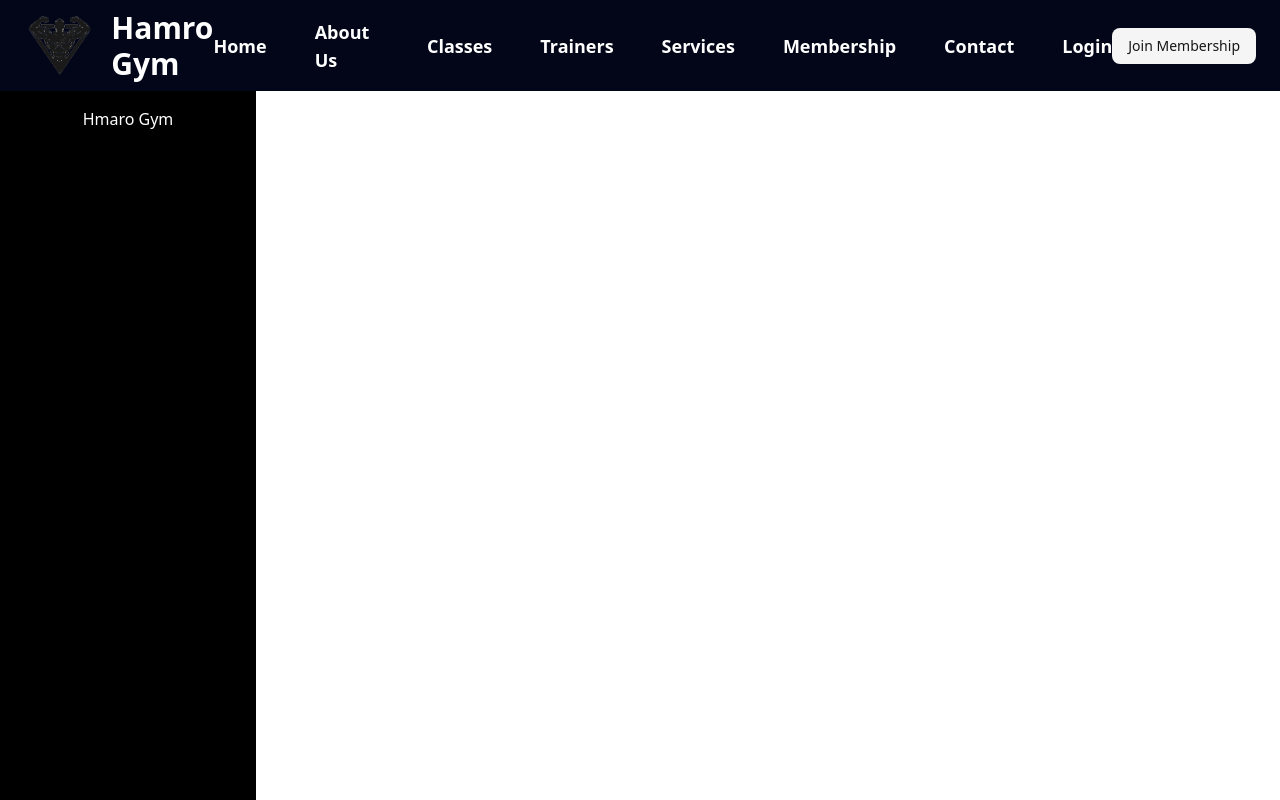
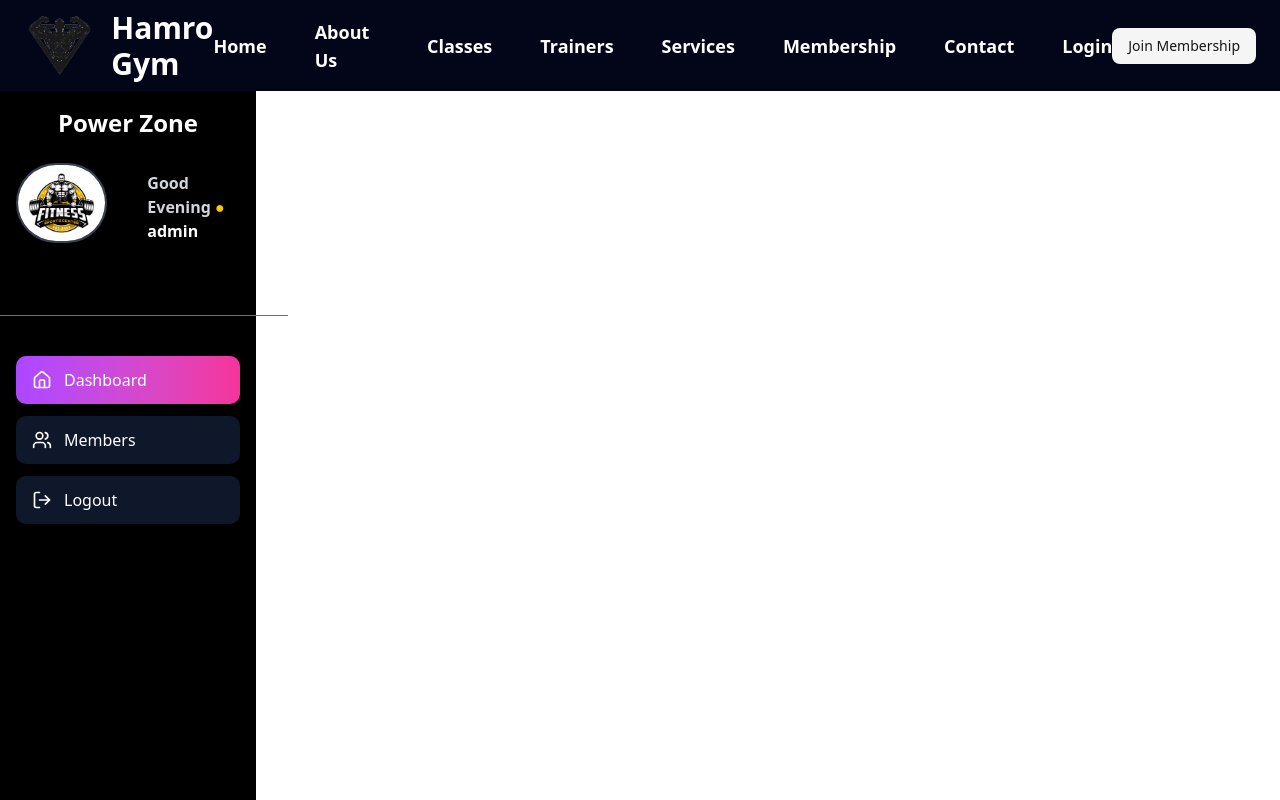
Before and after one commit to razace50/gym-front, a React (Vite) app: page /dashboard in a window 1280 px wide. Shown: the top 800 px of the page. Built offline with nearby package versions, Linux system fonts and the light colour scheme.

Commit message:
sidebar design code

```diff
--- a/src/components/DashboardComponents/Sidebar.tsx
+++ b/src/components/DashboardComponents/Sidebar.tsx
@@ -1,11 +1,42 @@
-import React from 'react'
+import React from "react";
+import { Home, Users, LogOut } from "lucide-react";
 
 const Sidebar: React.FC = () => {
   return (
-    <div className='w-64 h-screen bg-black text-white flex flex-col items-center p-4'>
-      <h1>Hmaro Gym</h1>
+    <div className="w-1/5 h-screen bg-black text-white flex flex-col items-center p-4">
+      {/* Logo / Header */}
+      <h1 className="text-2xl font-bold mb-6 text-center">Power Zone</h1>
+
+      {/* Profile Section */}
+      <div className="flex flex-row gap-10 items-center mb-8">
+        <img
+          src="/public/images/logoDash.jpg"
+          alt="Profile"
+          className="w-30 h-20 rounded-full border-2 border-gray-700 object-cover"
+        />
+        <div><p className="mt-2 text-gray-300 text-2x; font-bold">
+          Good Evening <span className="text-yellow-400">●</span>
+        </p>
+        <p className="font-semibold">admin</p></div>
+      </div>
+       <hr className="w-80 border-t border-gray-500 my-10" />
+
+      {/* Menu Items */}
+      <nav className="flex flex-col gap-3 w-full">
+        <button className="flex items-center gap-3 w-full px-4 py-3 rounded-lg bg-gradient-to-r from-purple-500 to-pink-500">
+          <Home size={20} /> Dashboard
+        </button>
+
+        <button className="flex items-center gap-3 w-full px-4 py-3 rounded-lg bg-[#0f172a] hover:bg-[#1e293b] transition">
+          <Users size={20} /> Members
+        </button>
+
+        <button className="flex items-center gap-3 w-full px-4 py-3 rounded-lg bg-[#0f172a] hover:bg-[#1e293b] transition">
+          <LogOut size={20} /> Logout
+        </button>
+      </nav>
     </div>
-  )
-}
+  );
+};
 
 export default Sidebar;
```
Also changed, not shown: public/images/logoDash.jpg (added).
